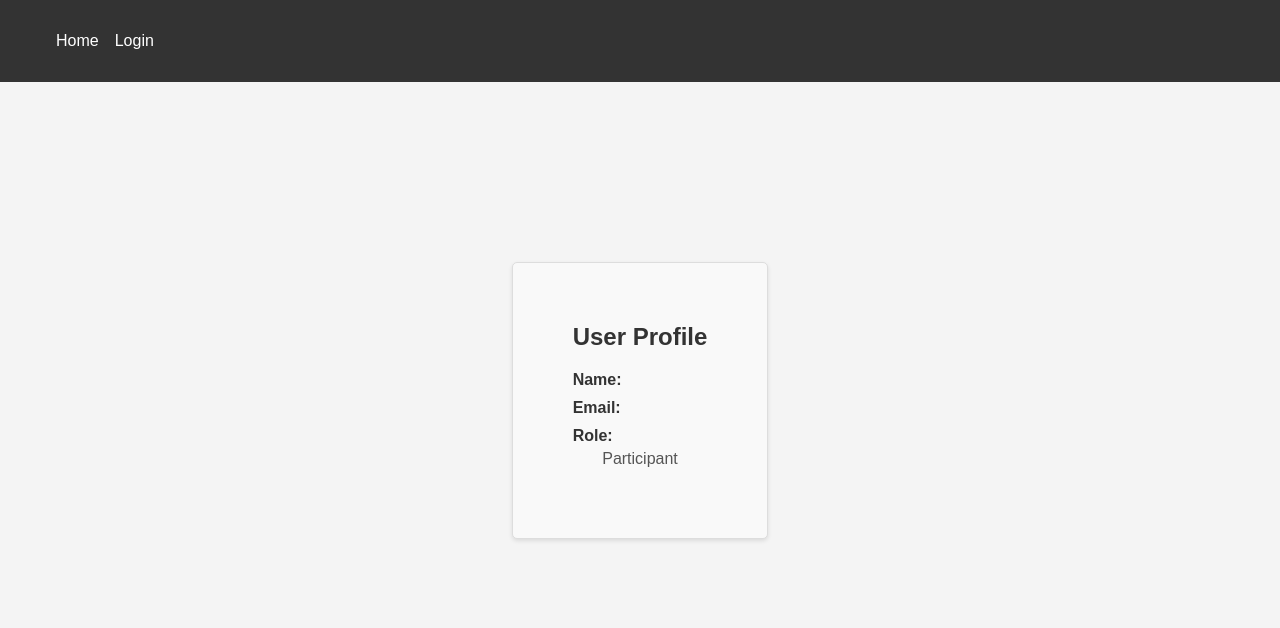
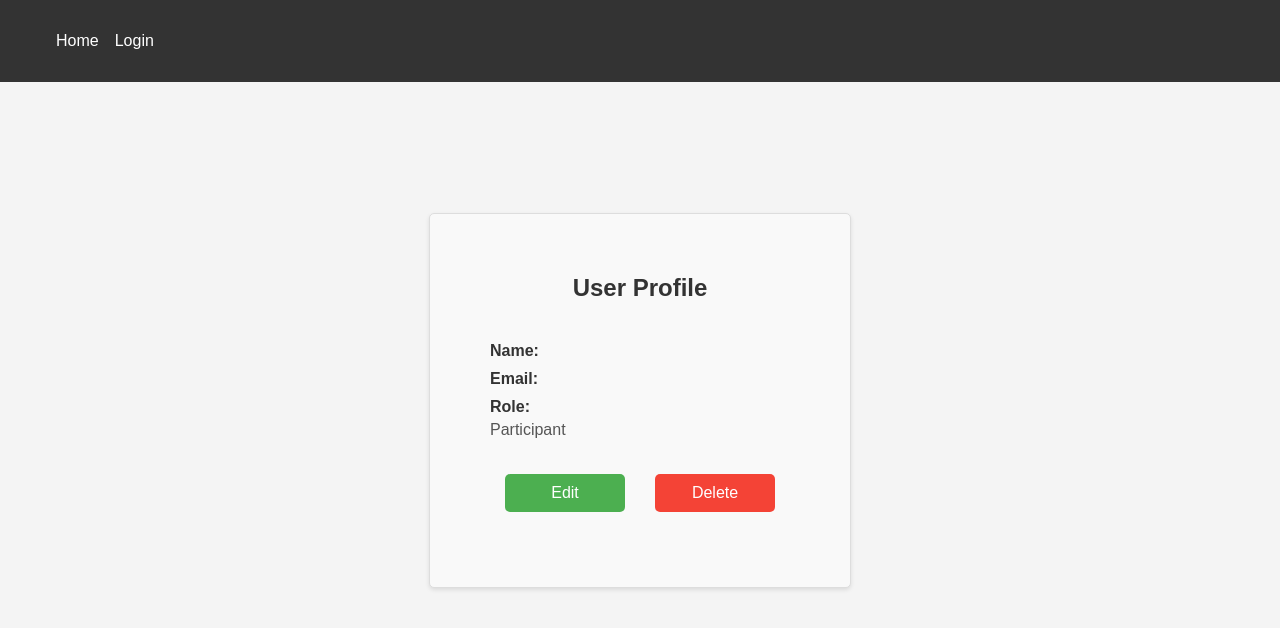
Before and after one commit to nataliaNikolova13/Sports-Tournament-Organizer, a React (Vite) app in the folder sport-tournament-frontend/sport-frontend/: page /profile in a window 1280 px wide. Shown: the top 628 px of the page. Built offline with nearby package versions, Linux system fonts and the light colour scheme.

Commit message:
user profile

```diff
--- a/sport-tournament-frontend/sport-frontend/src/profileInfo/user/UserProfile.css
+++ b/sport-tournament-frontend/sport-frontend/src/profileInfo/user/UserProfile.css
@@ -1,5 +1,6 @@
 .user-profile-container {
   max-width: 600px;
+  min-width: 300px;
   margin: 0 auto;
   padding: 60px;
   border: 1px solid #ddd;
@@ -10,7 +11,7 @@
 
 .user-profile-header {
   text-align: left;
-  margin-bottom: 20px;
+  margin-bottom: 40px;
 }
 
 .user-profile-header h2 {
@@ -44,3 +45,42 @@
   font-size: 18px;
   color: #555;
 }
+
+p {
+  text-align: left;
+}
+
+.buttons {
+  display: flex;
+  justify-content: space-around;
+  margin-top: 20px;
+}
+
+.buttons button {
+  padding: 10px 20px;
+  border: none;
+  border-radius: 5px;
+  font-size: 16px;
+  cursor: pointer;
+  transition: background-color 0.3s ease;
+}
+
+.edit-button {
+  background-color: #4caf50;
+  color: white;
+  width: 40%;
+}
+
+.edit-button:hover {
+  background-color: #45a049;
+}
+
+.delete-button {
+  background-color: #f44336;
+  color: white;
+  width: 40%;
+}
+
+.delete-button:hover {
+  background-color: #e53935;
+}
--- a/sport-tournament-frontend/sport-frontend/src/profileInfo/user/UserProfile.jsx
+++ b/sport-tournament-frontend/sport-frontend/src/profileInfo/user/UserProfile.jsx
@@ -42,7 +42,7 @@ const UserProfile = ({ decodeToken }) => {
       </div>
       <div className="user-profile-detail">
         <label>Name:</label>
-        <p>{user.name}</p>
+        <p>{user.fullName}</p>
       </div>
       <div className="user-profile-detail">
         <label>Email:</label>
@@ -52,6 +52,10 @@ const UserProfile = ({ decodeToken }) => {
         <label>Role:</label>
         <p>{user.role}</p>
       </div>
+      <div className="buttons">
+        <button className="edit-button">Edit</button>
+        <button className="delete-button">Delete</button>
+      </div>
     </div>
   );
 };
```
Also changed, not shown: 1 other file (tests, documents, lock files or other folders).
